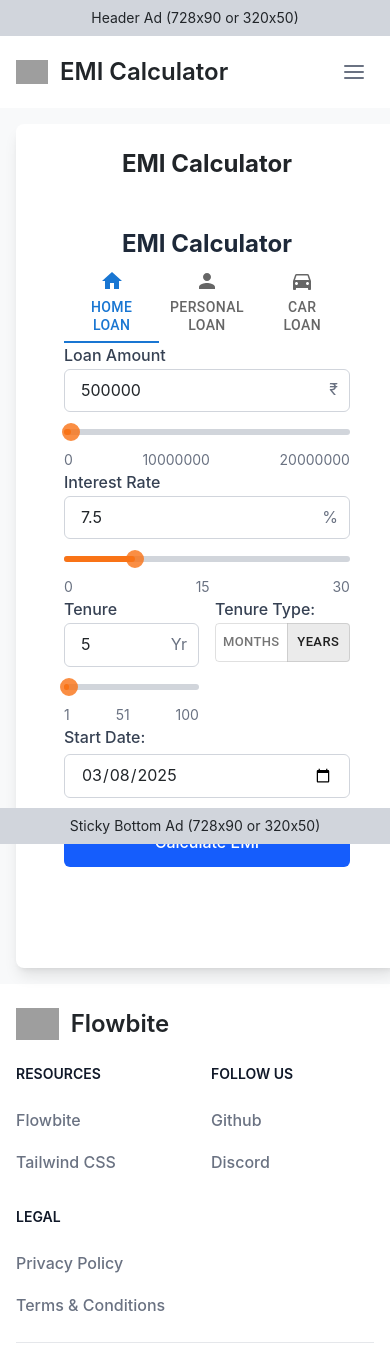
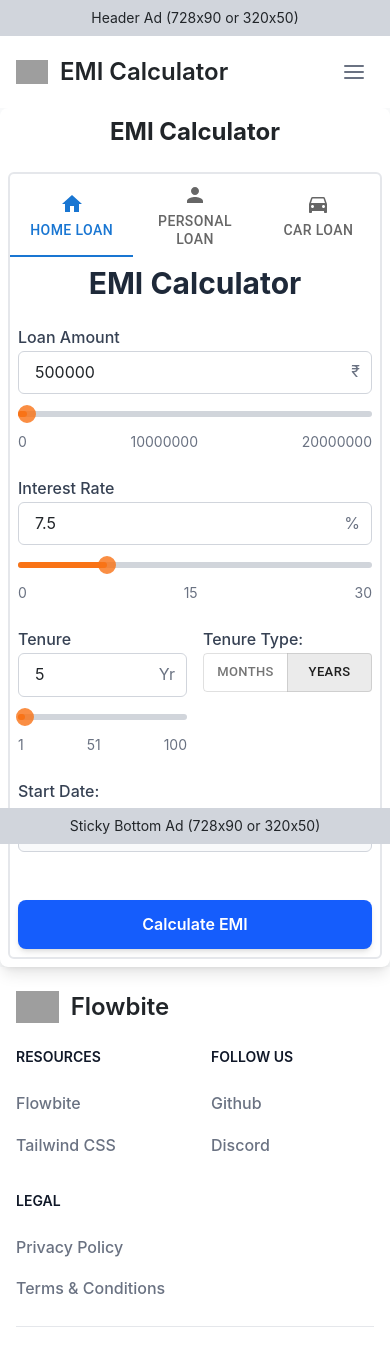
Before and after one commit to Ajinkya-Kardile/emi-calculator, a Next.js app: page / in a window 390 px wide. Shown: the top 1356 px of the page. Built offline with nearby package versions, Linux system fonts and the light colour scheme; grey boxes are pictures that could not be loaded.

Commit message:
**added**: emi form css changes

```diff
--- a/src/components/form/EmiForm.tsx
+++ b/src/components/form/EmiForm.tsx
@@ -2,16 +2,14 @@
 import React, {useEffect, useState} from "react";
 import {calculateEmi} from "@/utils/calculateEmi";
 import LoanInput from "@/components/form/LoanInput";
-import {ToggleButton, ToggleButtonGroup} from "@mui/material";
-import {Tabs, Tab} from "@mui/material";
-import {loanDefaults} from "@/utils/loanDefaults";
+import {Tabs, Tab, ToggleButton, ToggleButtonGroup} from "@mui/material";
 import HomeIcon from "@mui/icons-material/Home";
 import PersonIcon from "@mui/icons-material/Person";
 import DirectionsCarIcon from "@mui/icons-material/DirectionsCar";
+import {loanDefaults} from "@/utils/loanDefaults";
 import {useRouter} from "next/router";
 
 export default function EmiForm({setEmiData}: { setEmiData: Function }) {
-
     const router = useRouter();
     const {loanType: loanQuery} = router.query;
     const [loanType, setLoanType] = useState<"home" | "personal" | "car">("home");
@@ -22,8 +20,6 @@ export default function EmiForm({setEmiData}: { setEmiData: Function }) {
         }
     }, [loanQuery]);
 
-
-    // Function to update loan details when switching tabs
     const handleLoanTypeChange = (event: React.SyntheticEvent, newLoanType: "home" | "personal" | "car") => {
         setLoanType(newLoanType);
         setLoanAmount(loanDefaults[newLoanType].loanAmount);
@@ -33,7 +29,6 @@ export default function EmiForm({setEmiData}: { setEmiData: Function }) {
         router.push(`/?loanType=${newLoanType}`, undefined, {shallow: true});
     };
 
-    // const [loanType, setLoanType] = useState<"home" | "personal" | "car">("home");
     const [loanAmount, setLoanAmount] = useState(loanDefaults.home.loanAmount);
     const [interestRate, setInterestRate] = useState(loanDefaults.home.interestRate);
     const [tenure, setTenure] = useState(loanDefaults.home.tenure);
@@ -45,41 +40,38 @@ export default function EmiForm({setEmiData}: { setEmiData: Function }) {
         setStartDate(today);
     }, []);
 
-    // // Function to update loan details when switching tabs
-    // const handleLoanTypeChange = (event: React.SyntheticEvent, newLoanType: "home" | "personal" | "car") => {
-    //     setLoanType(newLoanType);
-    //     setLoanAmount(loanDefaults[newLoanType].loanAmount);
-    //     setInterestRate(loanDefaults[newLoanType].interestRate);
-    //     setTenure(loanDefaults[newLoanType].tenure);
-    //     setTenureType(loanDefaults[newLoanType].tenureType);
-    // };
-
     const handleSubmit = (e: React.FormEvent) => {
         e.preventDefault();
         setEmiData(calculateEmi(loanAmount, interestRate, tenure, tenureType, startDate));
     };
 
     return (
-        <form onSubmit={handleSubmit} className="max-w-4xl mx-auto bg-white rounded-lg p-6">
-            <h2 className="text-2xl font-bold text-gray-800 text-center">EMI Calculator</h2>
+        <div className="w-full bg-white bg-opacity-80 rounded-md border-2 border-gray-200">
 
-            {/* Loan Type Tabs */}
-            <Tabs value={loanType} onChange={handleLoanTypeChange} textColor="primary"
+            {/* Full-Width Tabs */}
+            <Tabs
+                value={loanType}
+                onChange={handleLoanTypeChange}
+                textColor="primary"
                 indicatorColor="primary"
-                  aria-label="Loan Type Selection Tabs"
-                  variant="fullWidth">
-                <Tab icon={<HomeIcon/>} label="Home Loan" value="home"/>
-                <Tab icon={<PersonIcon/>} label="Personal Loan" value="personal"/>
-                <Tab icon={<DirectionsCarIcon/>} label="Car Loan" value="car"/>
+                variant="fullWidth"
+            >
+                <Tab icon={<HomeIcon/>} label="Home Loan" value="home" className="font-medium"/>
+                <Tab icon={<PersonIcon/>} label="Personal Loan" value="personal" className="font-medium"/>
+                <Tab icon={<DirectionsCarIcon/>} label="Car Loan" value="car" className="font-medium"/>
             </Tabs>
 
+            {/* Form Inside the Card */}
+            <form onSubmit={handleSubmit} className="p-2 md:p-6 space-y-6">
+                <h2 className="text-3xl font-bold text-gray-800 text-center">EMI Calculator</h2>
+
                 {/* Loan Amount */}
-            <LoanInput label="Loan Amount" value={loanAmount} setValue={setLoanAmount} min={0} max={20000000} step={1}
-                       unit="₹"/>
+                <LoanInput label="Loan Amount" value={loanAmount} setValue={setLoanAmount} min={0} max={20000000}
+                           step={1} unit="₹"/>
 
                 {/* Interest Rate */}
-            <LoanInput label="Interest Rate" value={interestRate} setValue={setInterestRate} min={0} max={30} step={0.1}
-                       unit="%"/>
+                <LoanInput label="Interest Rate" value={interestRate} setValue={setInterestRate} min={0} max={30}
+                           step={0.1} unit="%"/>
 
                 {/* Tenure */}
                 <div className="flex gap-4">
@@ -98,10 +90,10 @@ export default function EmiForm({setEmiData}: { setEmiData: Function }) {
                             }}
                             className="w-full"
                         >
-                        <ToggleButton value="months" className="flex-1">
+                            <ToggleButton value="months" className="flex-1 font-medium">
                                 Months
                             </ToggleButton>
-                        <ToggleButton value="years" className="flex-1">
+                            <ToggleButton value="years" className="flex-1 font-medium">
                                 Years
                             </ToggleButton>
                         </ToggleButtonGroup>
@@ -115,15 +107,18 @@ export default function EmiForm({setEmiData}: { setEmiData: Function }) {
                         type="date"
                         value={startDate}
                         onChange={(e) => setStartDate(e.target.value)}
-                    className="w-full mt-1 px-4 py-2 border border-gray-300 rounded-md focus:ring-2 focus:ring-blue-400 focus:outline-none transition"
+                        className="w-full mt-1 px-4 py-2 border border-gray-300 rounded-md focus:ring-2 focus:ring-blue-400 focus:outline-none transition bg-gray-50"
                     />
                 </div>
 
                 {/* Submit Button */}
-            <button type="submit"
-                    className="w-full bg-blue-600 text-white font-medium py-3 my-5 rounded-md hover:bg-blue-700 transition duration-300">
+                <button
+                    type="submit"
+                    className="w-full bg-blue-600 text-white font-semibold py-3 mt-6 rounded-lg shadow-md hover:bg-blue-700 transition duration-300"
+                >
                     Calculate EMI
                 </button>
             </form>
+        </div>
     );
 }
--- a/src/components/layout/sidebarLayout.tsx
+++ b/src/components/layout/sidebarLayout.tsx
@@ -11,7 +11,7 @@ export default function SidebarLayout({children}: { children: React.ReactNode })
             {/*</div>*/}
 
             {/* Main Content */}
-            <main className="flex-1 max-w-[1200px] bg-white p-6 shadow-lg rounded-lg mx-auto">
+            <main className="flex-1 max-w-[1200px] bg-white p-2 md:p-6 shadow-lg rounded-lg mx-auto">
                 {children}
             </main>
 
--- a/src/pages/_app.tsx
+++ b/src/pages/_app.tsx
@@ -10,7 +10,7 @@ const MyApp = ({ Component, pageProps }: AppProps) => {
         <>
             <HeaderAd />
             <Navbar />
-            <main className="container mx-auto p-4">
+            <main className="container mx-auto p-0 md:p-4">
                 <Component {...pageProps} />
             </main>
             <Footer />
```
Lines whose indentation alone changed are shown as unchanged.
